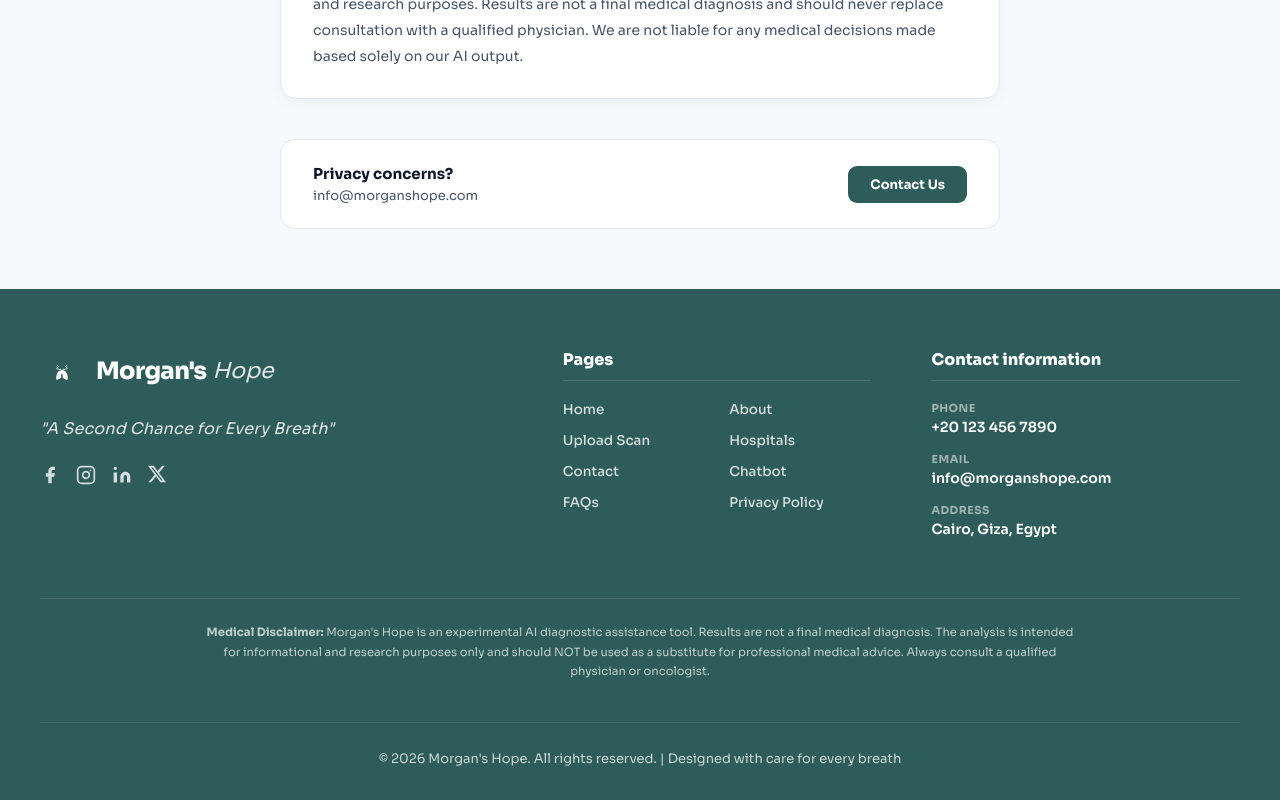
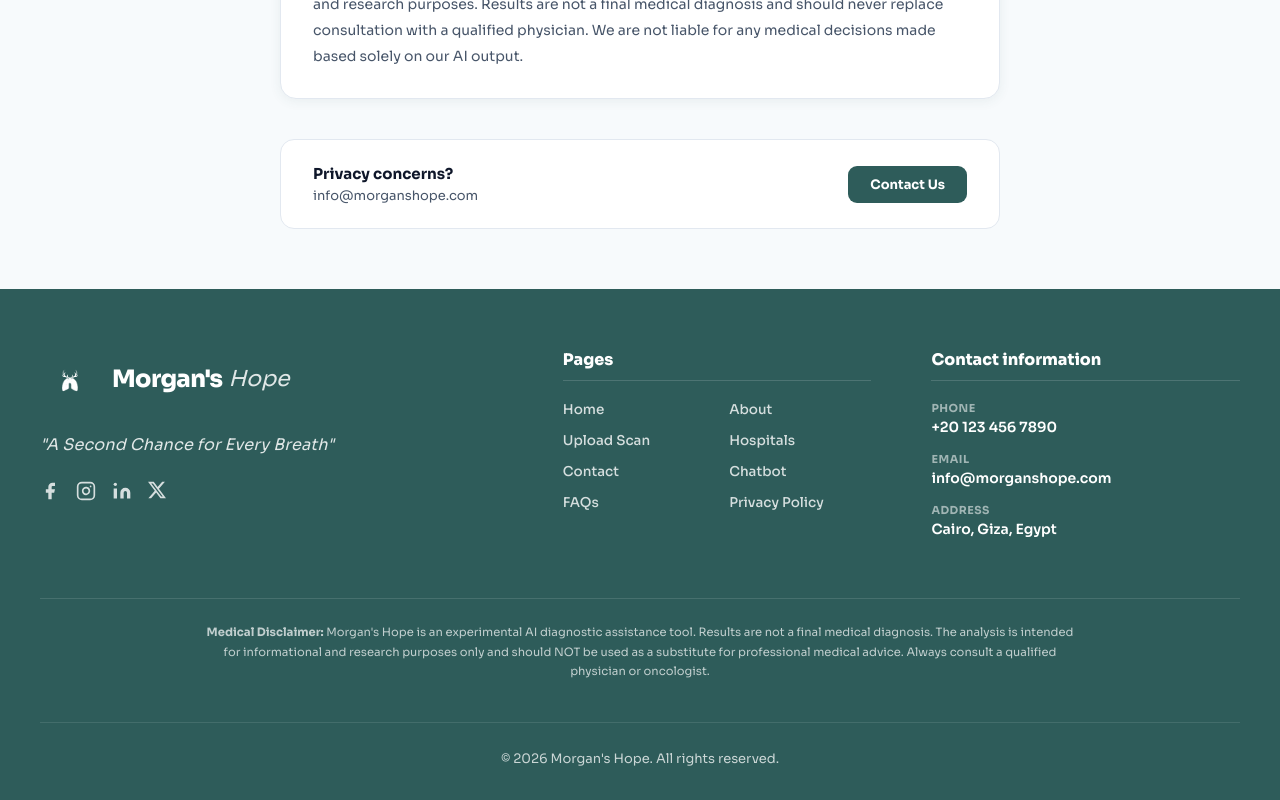
Before and after one commit to Abdelazizomar22/MorgansHope, a React (Vite) app in the folder frontend/: page /privacy in a window 1280 px wide. Shown: the part 1431-2231 px from the top of the page. Built offline with nearby package versions, Linux system fonts and the light colour scheme; no server answers.

Commit message:
style: restore footer logo to 60x60 and clean copyright text

```diff
--- a/frontend/src/components/Footer.tsx
+++ b/frontend/src/components/Footer.tsx
@@ -60,7 +60,7 @@ export default function Footer({ lang }: FooterProps) {
                             <img
                                 src="/logo.png"
                                 alt="Morgan's Hope Logo"
-                                style={{ height: 44, width: 44, objectFit: 'contain', filter: 'brightness(0) invert(1)' }}
+                                style={{ height: 60, width: 60, objectFit: 'contain', filter: 'brightness(0) invert(1)' }}
                             />
                             <div style={{ display: 'flex', alignItems: 'center', gap: 4 }}>
                                 <span style={{ fontSize: 24, fontWeight: 900, color: 'white', letterSpacing: -0.6, lineHeight: 1 }}>Morgan's</span>
@@ -193,7 +193,7 @@ export default function Footer({ lang }: FooterProps) {
                 {/* ── COPYRIGHT ──────────────────────────────────────────── */}
                 <div style={{ borderTop: '1px solid rgba(255,255,255,0.1)', paddingTop: 24, textAlign: 'center' }}>
                     <span style={{ fontSize: 13, color: 'rgba(255,255,255,0.75)', fontWeight: 400 }}>
-                        © 2026 Morgan's Hope. {t('All rights reserved.', 'جميع الحقوق محفوظة.')} | {t('Designed with care for every breath', 'صُمِّم باهتمام لكل نَفَس')}
+                        © 2026 Morgan's Hope. {t('All rights reserved.', 'جميع الحقوق محفوظة.')}
                     </span>
                 </div>
 
```
